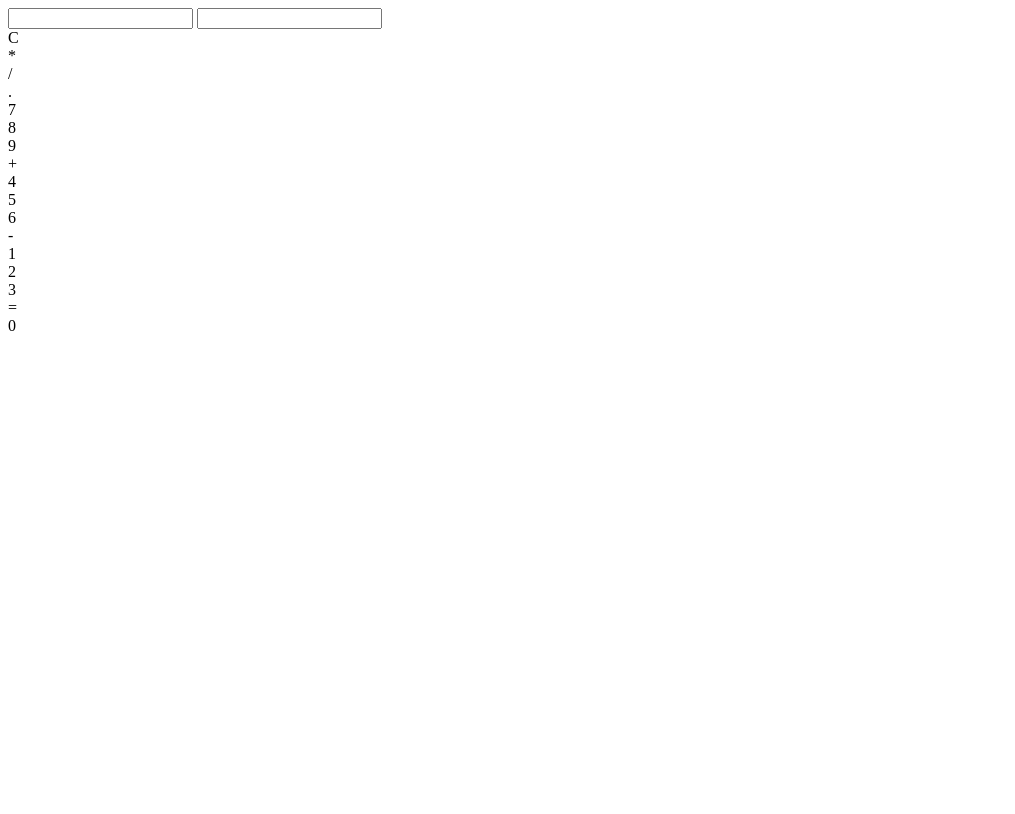
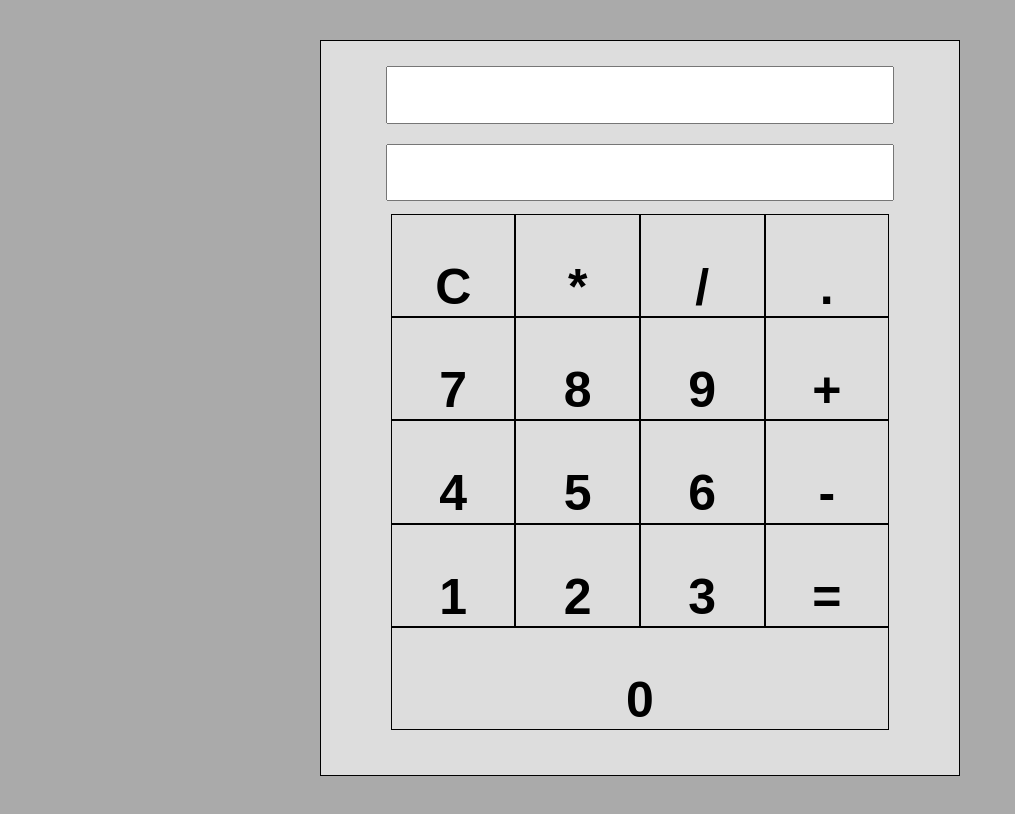
Before and after one commit to yakuza16/Calc, a plain HTML site: page index.html in a window 1280 px wide. Shown: the whole page, without its empty margins (0-1015 px from the left). Drawn offline with Linux system fonts and the light colour scheme.

Commit message:
adding styles and media queries

```diff
--- a/index.html
+++ b/index.html
@@ -4,6 +4,7 @@
     <meta charset="UTF-8">
     <meta name="viewport" content="width=device-width, initial-scale=1.0">
     <title>Calculator</title>
+    <link rel="stylesheet" href="style.css">
 </head>
 <body>
 <div class="calculator">
@@ -14,7 +15,7 @@
     <div class="calculator__buttons-panel">
         <div data-action="reset" class="calculator__button">C</div>
         <div data-action="multiply" class="calculator__button">*</div>
-        <div data-action="divide" class="calculator__button">/<div>
+        <div data-action="divide" class="calculator__button">/</div>
         <div data-action="dot" class="calculator__button">.</div>
         <div data-number="7" class="calculator__button">7</div>
         <div data-number="8" class="calculator__button">8</div>
--- /dev/null
+++ b/style.css
@@ -0,0 +1,124 @@
+* {
+    margin: 0;
+    padding: 0;
+    box-sizing: border-box;
+}
+body {
+    max-width: 100vw;
+    max-height: 100vh;
+    font-family: Arial, Helvetica, sans-serif;
+}
+
+.calculator {
+    border: 1px solid black;
+    width: 100%;
+    height: 100vh;
+    display: flex;
+    flex-wrap: wrap;
+    justify-content: center;
+    background-color: #ddd;
+    padding: 20px;
+}
+
+.calculator__display-panel {
+display: flex;
+flex-wrap: wrap;
+height: 25vh;
+}
+
+.calculator__last-actions, .calculator__result {
+    flex-basis: 100%;
+}
+
+.calculator__buttons-panel {
+    width: 100%;
+    display: flex;
+    flex-wrap: wrap;
+    height: 70%;
+    align-content: flex-start;
+    text-align: center;
+    line-height: 5rem;
+    font-size: 23px;
+    font-weight: bold;
+}
+
+.calculator__button {
+  border: 1px solid black;
+  flex-basis: 25%;
+  height: 20%;
+}
+
+.calculator__button:nth-last-child(1){
+    flex-basis: 100%;
+}
+
+@media (orientation: landscape){
+    .calculator__display-panel {
+        height: 16vh;
+        }
+
+        .calculator__buttons-panel {
+            width: 90%;
+            height: 85%;
+            line-height: 3rem;
+            font-size: 25px;
+        }
+}
+
+@media (min-width:768px){
+    .calculator__last-actions, .calculator__result {
+        width: 42vw;
+        height: 45%;
+        margin-top: 5px;
+        margin-bottom: 15px;
+    }
+
+
+    .calculator__buttons-panel {
+        padding: 20px;
+        line-height: 8rem;
+        font-size: 60px;
+    }
+}
+
+@media (min-width:1024px){
+    .calculator {
+        margin: 40px auto;
+        border: 1px solid black;
+        width: 80%;
+        height: 92vh;
+    }
+
+    .calculator__display-panel {
+        justify-content: center;
+    }
+    .calculator__last-actions, .calculator__result {
+        flex-basis: 85%;
+    }
+
+
+    .calculator__buttons-panel {
+        width: 90%;
+        height: 80%;
+        line-height: 9rem;
+        font-size: 50px;
+    }
+
+}
+
+@media (min-width:1024px){
+    body {
+        background-color: #aaa;
+    }
+
+
+    .calculator {
+        margin: 40px auto;
+        border: 1px solid black;
+        width: 50%;
+        height: 92vh;
+    }
+
+
+
+}
```
